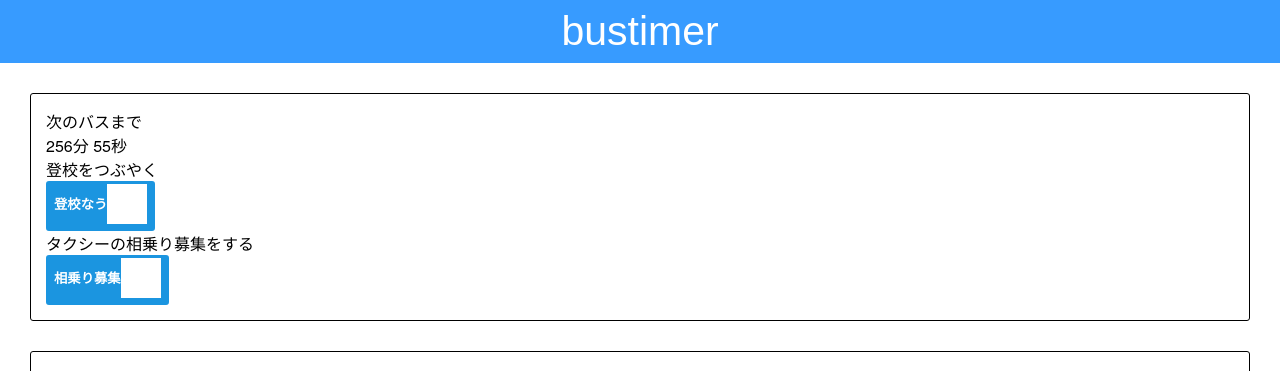
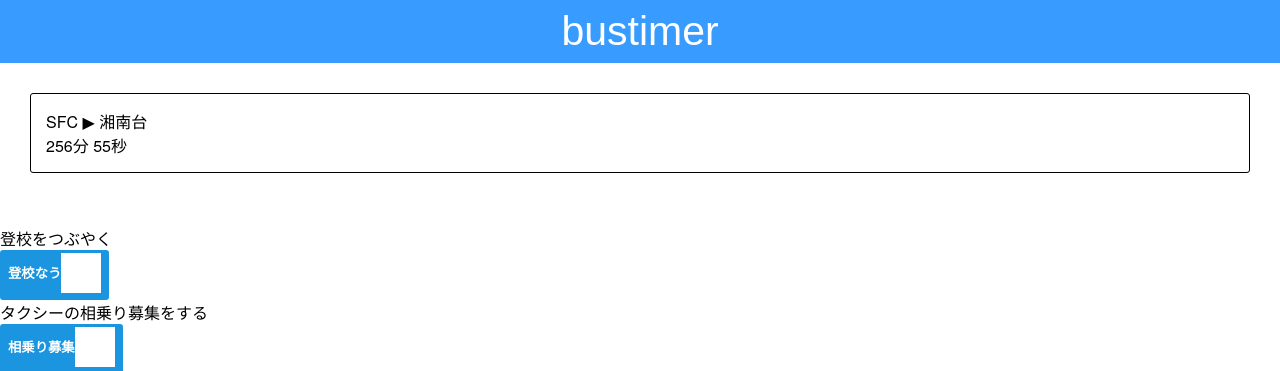
Before and after one commit to sfc-tlab/reiwa_bustimer, a Next.js app: page / in a window 1280 px wide. Shown: the top 371 px of the page. Built offline with nearby package versions, Linux system fonts and the light colour scheme; grey boxes are pictures that could not be loaded.

Commit message:
fit to design

```diff
--- a/components/Widget.tsx
+++ b/components/Widget.tsx
@@ -99,9 +99,10 @@ class Widget extends Component {
       return (
         <Wrapper>
           <div className="widget">
-            次のバスまで
+            SFC ▶︎ 湘南台
             <br />
             {`${leftTime.m}分 ${('00'+leftTime.s).slice(-2)}秒`}
+          </div>
           <br />
           <span className="tweet-toukou">
             <div className="tweet-toukou-text">
@@ -133,7 +134,6 @@ class Widget extends Component {
               相乗り募集
             </TweetButton>
           </span>
-          </div>
         </Wrapper>
       )
     }
```
Lines whose indentation alone changed are shown as unchanged.
